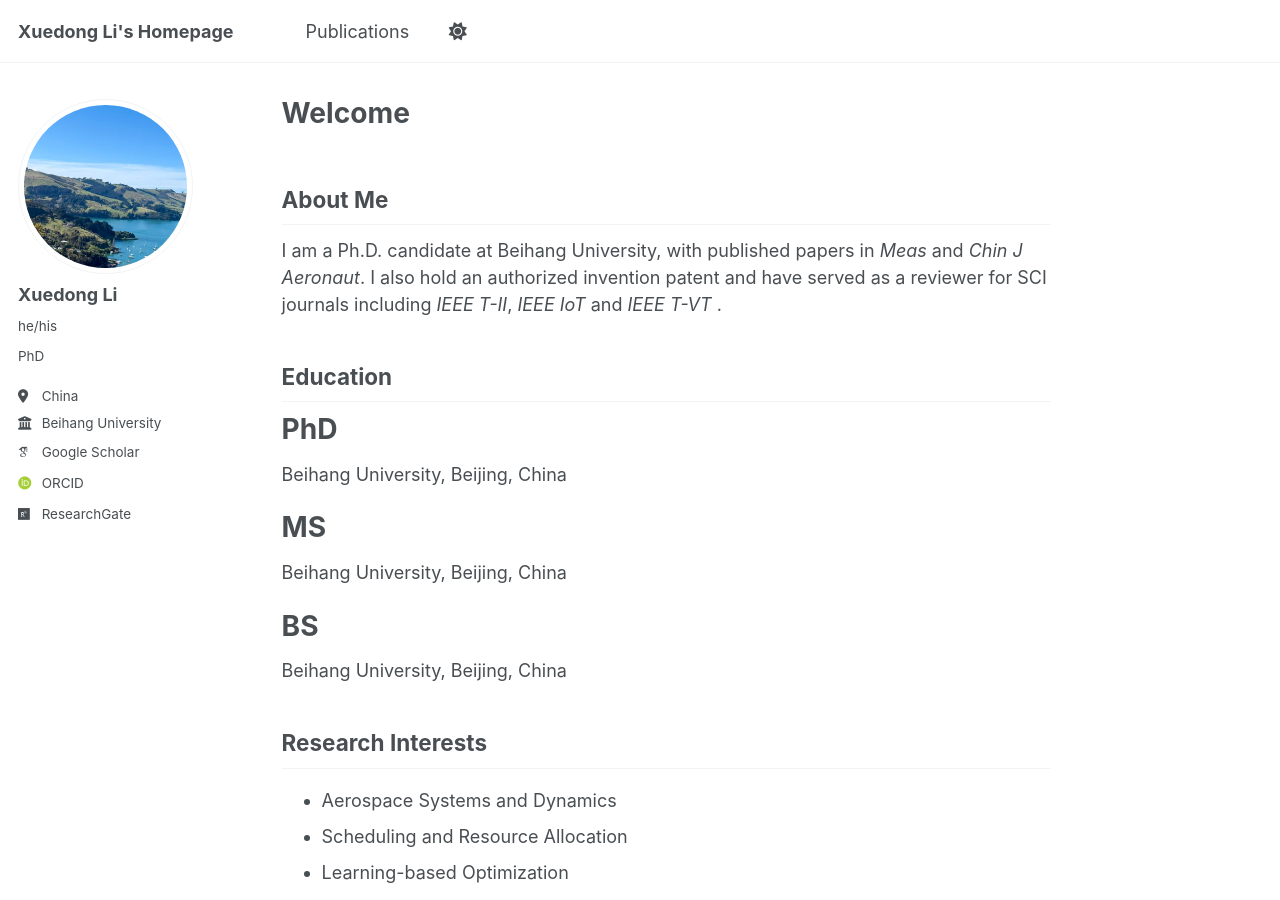
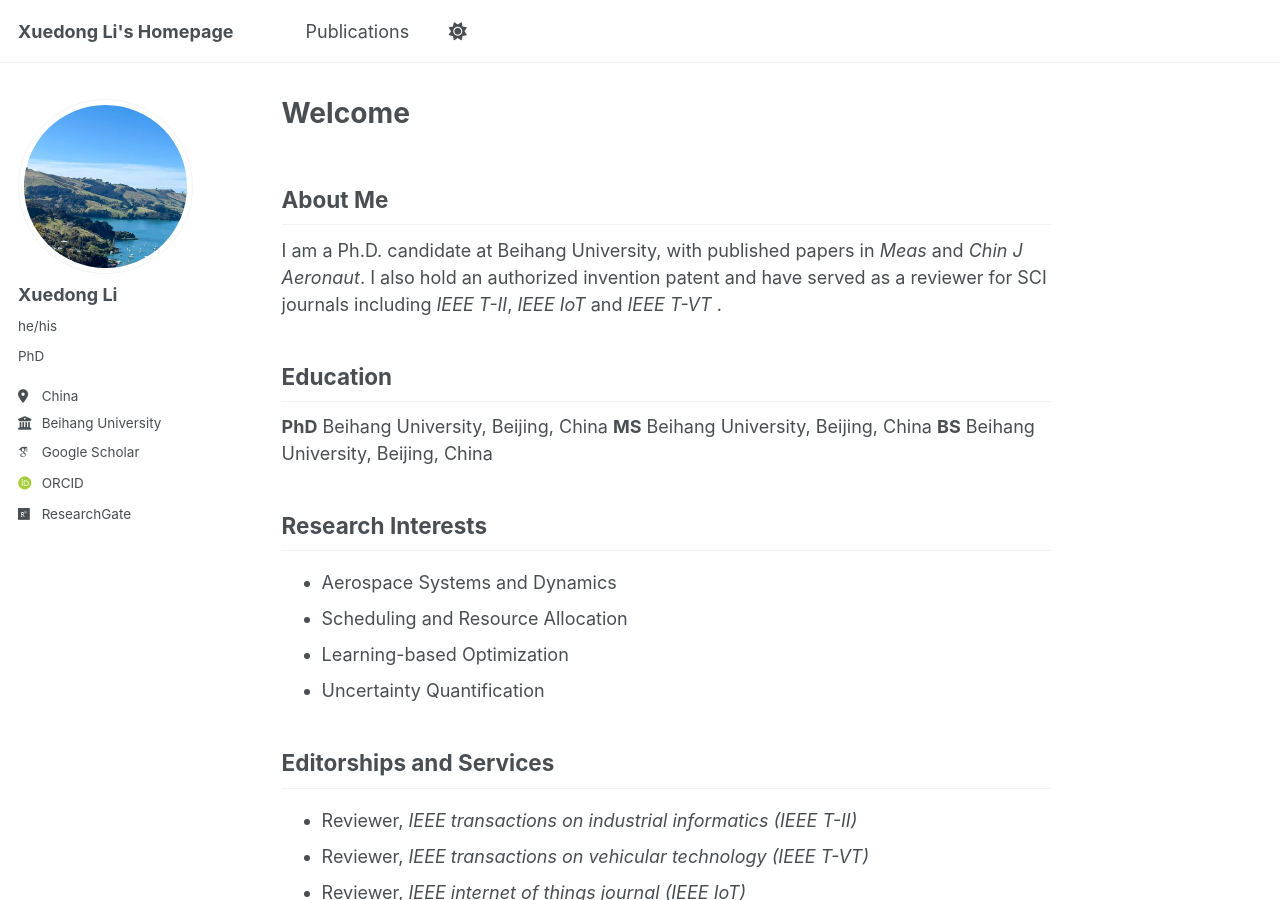
Before and after one commit to Research2050/research2050.github.io, a Jekyll site: the page built from _pages/about.md, in a window 1280 px wide and 900 px high. Built offline with Jekyll 4.4.1, drawn with Linux system fonts in a browser that asks for light colours; some web fonts are replaced; a script that is not in the unit is left out.

```diff
--- a/_pages/about.md
+++ b/_pages/about.md
@@ -13,11 +13,11 @@ I am a Ph.D. candidate at Beihang University, with published papers in *Meas* an
 
 ## Education
 
-# **PhD**
+**PhD**
 Beihang University, Beijing, China
-# **MS**
+**MS**
 Beihang University, Beijing, China
-# **BS**
+**BS**
 Beihang University, Beijing, China
 
 ## Research Interests
```
